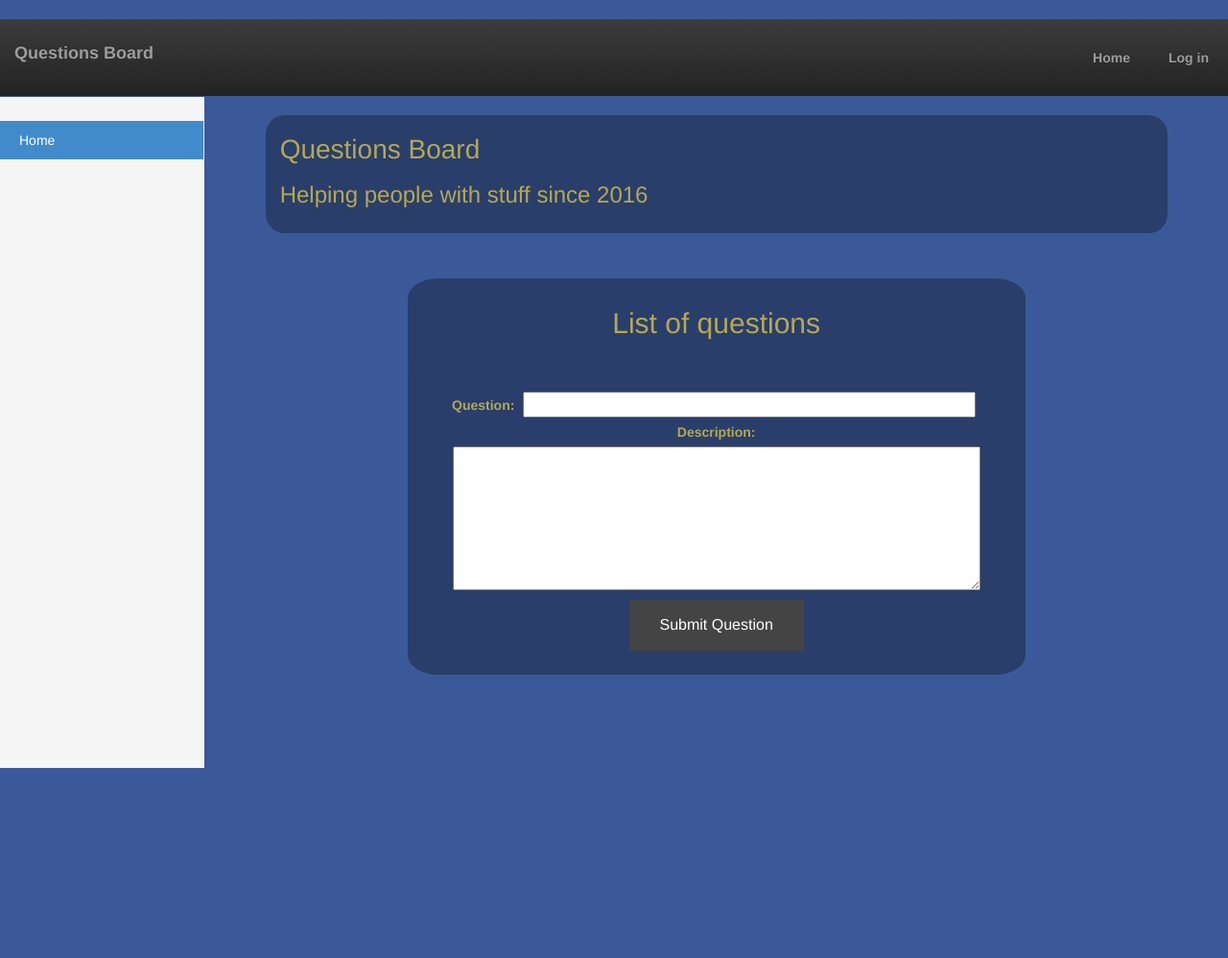
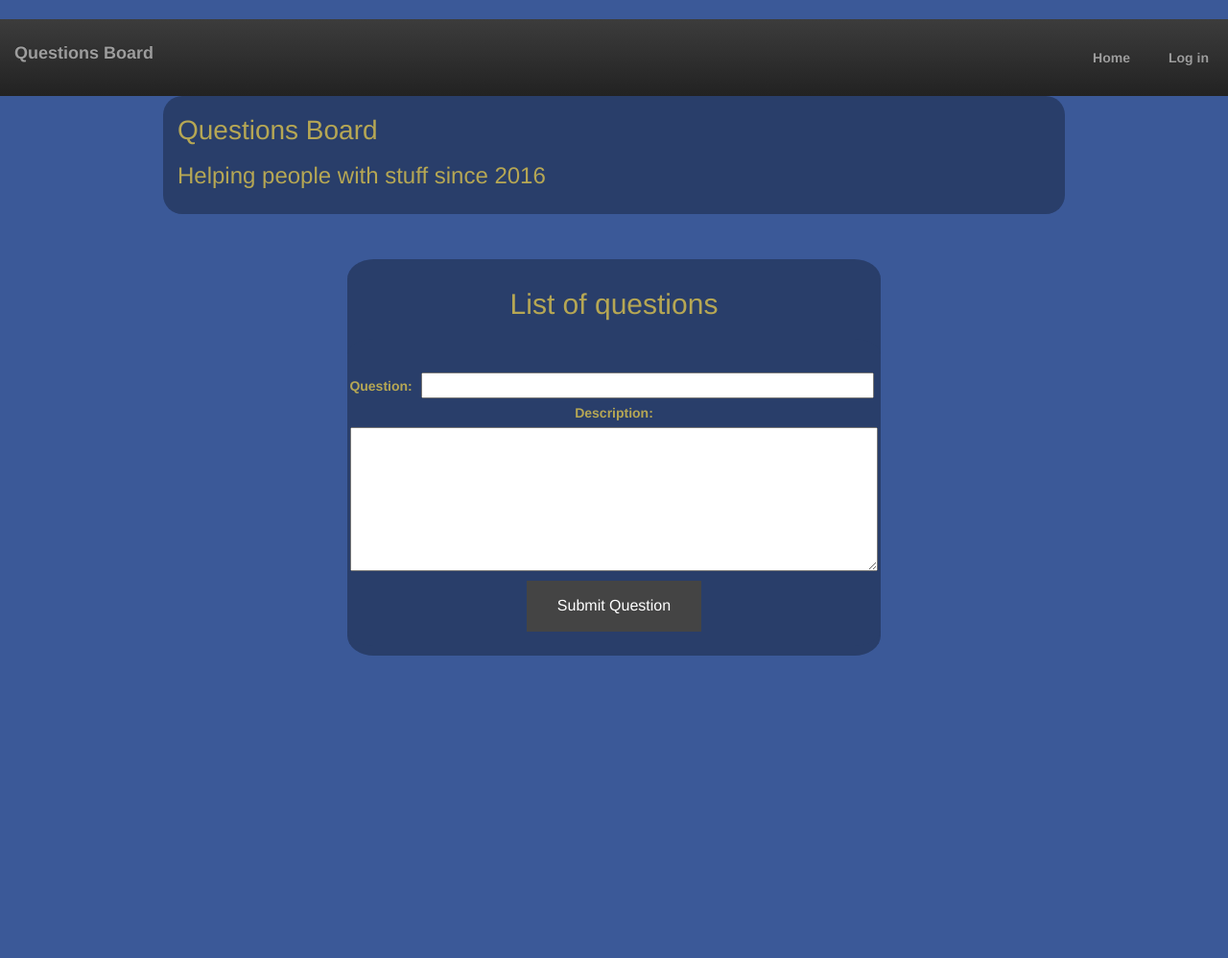
Before and after one commit to TIY-c6-questionbox/question-box, a Django app: page / in a window 1280 px wide. Shown: the whole page at 96% size. Before the commit the page ends 800 px from the top, so only its background shows below. Run offline with Django 3.2, Linux system fonts and the light colour scheme; some libraries are stand-ins or nearby versions.

Commit message:
nuked left active menu

```diff
--- a/questionboard/templates/questionbox/base.html
+++ b/questionboard/templates/questionbox/base.html
@@ -64,18 +64,6 @@
     </nav>
 
 
-    <div class="container-fluid">
-      <div class="row">
-        <div class="col-sm-3 col-md-2 sidebar">
-          <ul class="nav nav-sidebar">
-            <li class="active"><a href="">Home <span class="sr-only">(current)</span></a></li>
-
-          </ul>
-
-        </div>
-        <div class="col-sm-9 col-sm-offset-3 col-md-10 col-md-offset-2 main">
-
-
         {% block content %}
         {% endblock %}
       </div>
```
